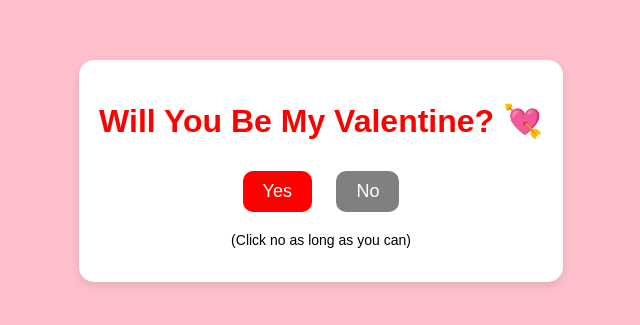
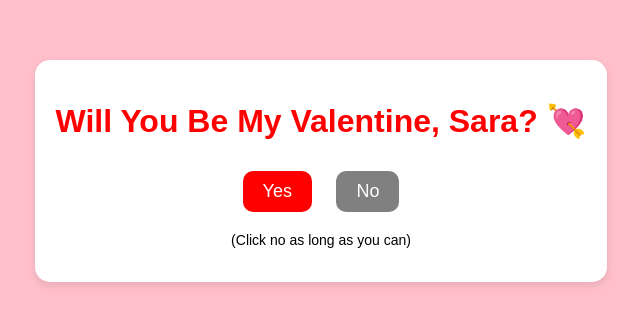
Before and after one commit to d69uv/Happy-Valentines, a plain HTML site: page index.html in a window 1280 px wide. Shown: the part 237-562 px from the top of the page, without its empty margins (319-959 px from the left). Drawn offline with Linux system fonts and the light colour scheme.

Commit message:
Update index.html

```diff
--- a/index.html
+++ b/index.html
@@ -52,7 +52,7 @@
 </head>
 <body>
     <div class="container">
-        <h1>Will You Be My Valentine? 💘</h1>
+        <h1>Will You Be My Valentine, Sara? 💘</h1>
         <div class="buttons">
             <button class="yes" onclick="yesClicked()">Yes</button>
             <button class="no" onclick="noClicked()">No</button>
@@ -71,7 +71,6 @@
         function noClicked() {
             let noButton = document.querySelector(".no");
             if (noIndex < noQuestions.length - 1) {
-                document.querySelector("h1").innerText = noQuestions[noIndex];
                 noButton.innerText = noQuestions[noIndex];
                 noIndex++;
             } else {
```
